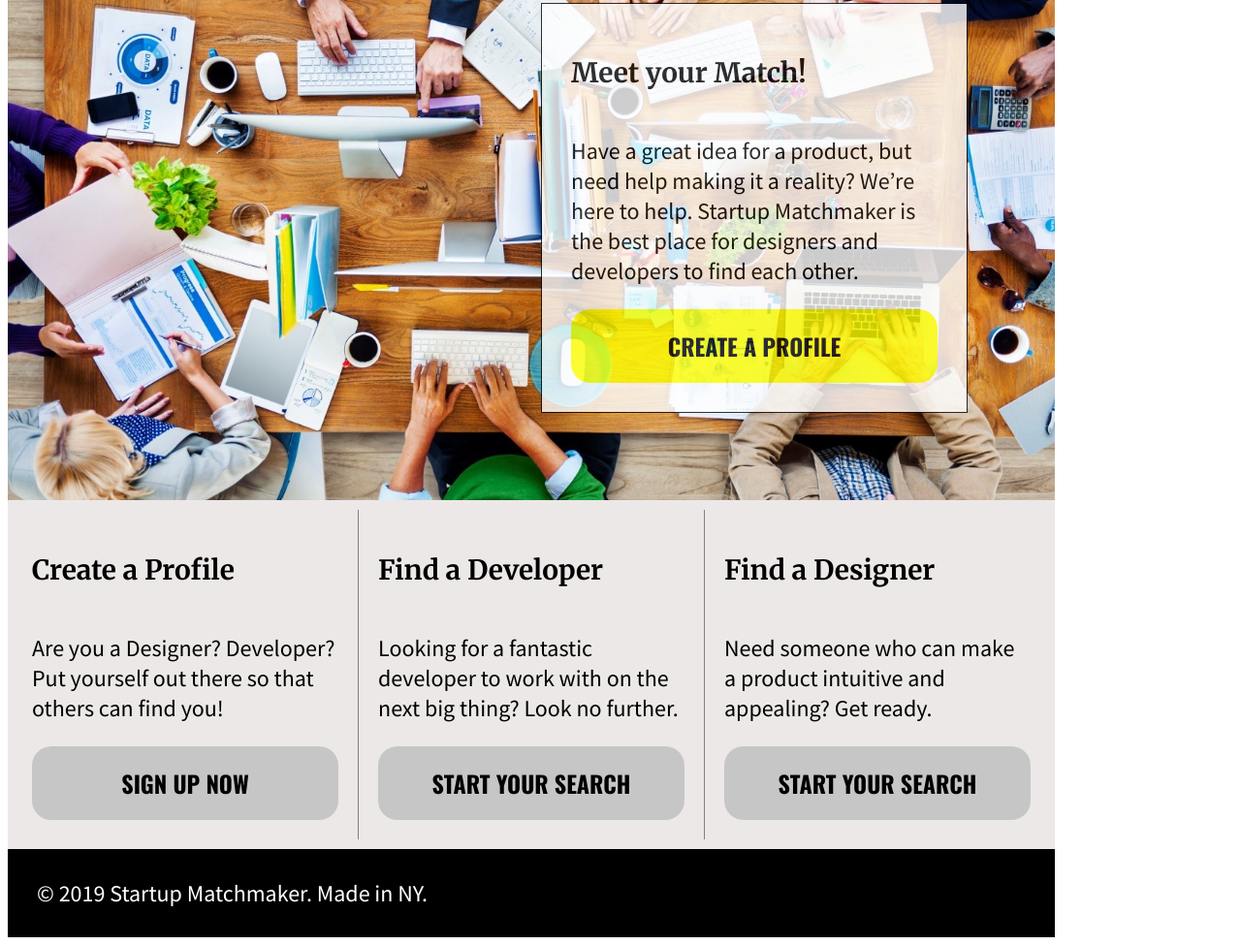
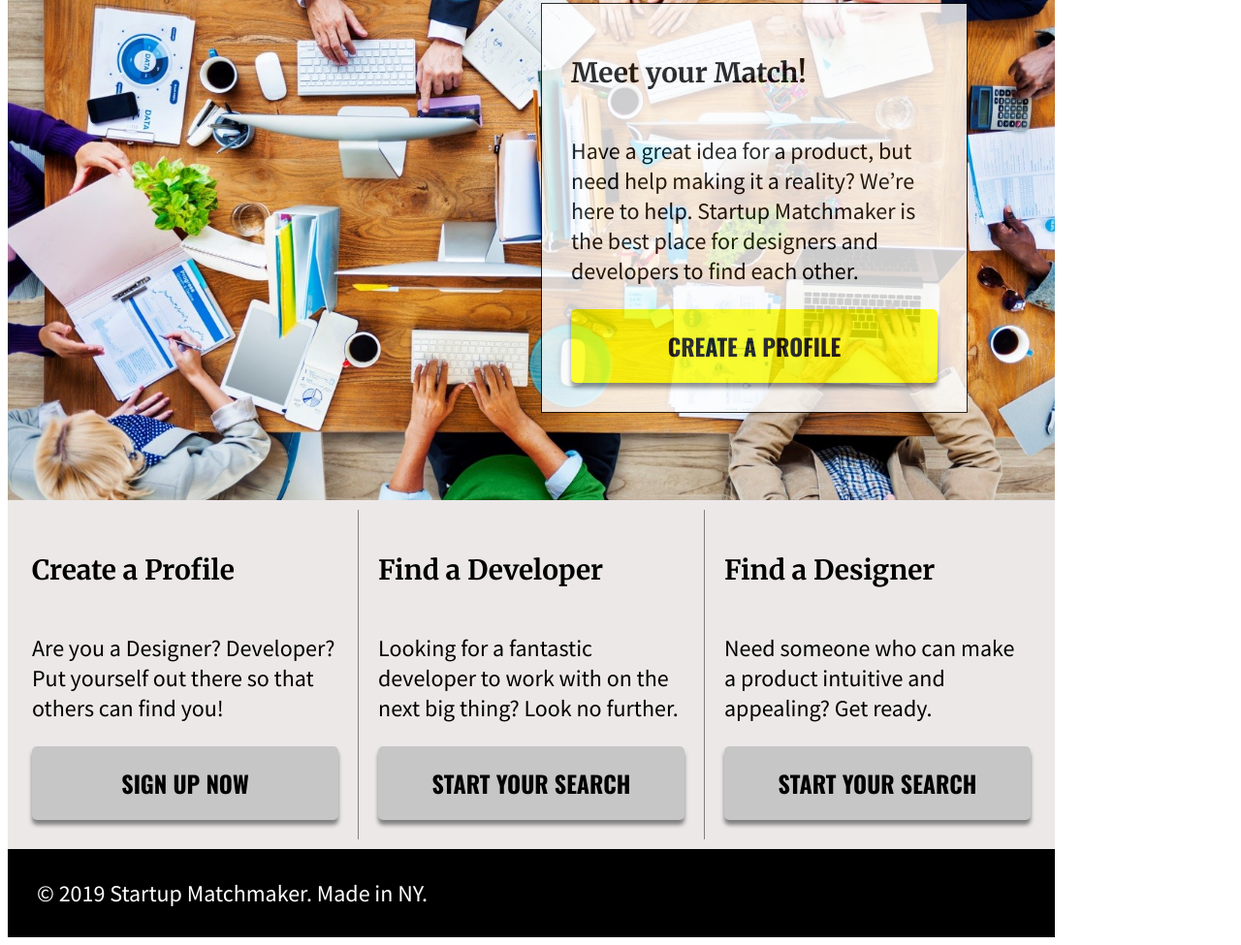
Before and after one commit to ashleychen414/ashleychen414.github.io, a plain HTML site: page class06/startup-matchmaker/index.html in a window 1280 px wide. Shown: the part 245-1220 px from the top of the page at 97% size. Drawn offline with nearby package versions, Linux system fonts and the light colour scheme.

Commit message:
Button styling

```diff
--- a/class06/startup-matchmaker/css/styles.css
+++ b/class06/startup-matchmaker/css/styles.css
@@ -129,9 +129,10 @@ p {
   color: black;
   padding: 20px;
   font-size: 24px;
-  border-radius: 20px;
+  border-radius: 5px;
   flex-grow: 2;
   justify-content: center;
+  box-shadow: 0px 5px 4px 0px gray;
 }
 
 
@@ -144,9 +145,10 @@ p {
   color: black;
   padding: 20px;
   font-size: 24px;
-  border-radius: 20px;
+  border-radius: 5px;
   flex-grow: 2;
   justify-content: center;
+  box-shadow: 0px 5px 4px 0px gray;
 }
 
 a.button-link:visited {
```
